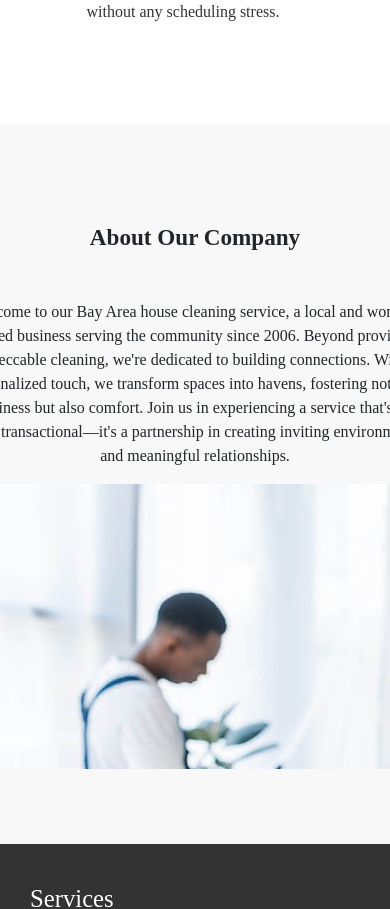
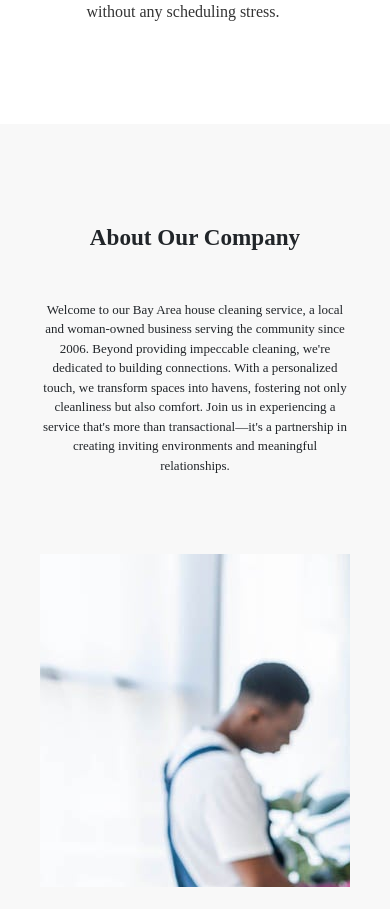
Before and after one commit to OverseerAtom/Marybels-House-Cleaning, a React (Create React App) app in the folder client/: page / in a window 390 px wide. Shown: the part 2500-3409 px from the top of the page. Built offline with nearby package versions, Linux system fonts and the light colour scheme.

Commit message:
fixed mobile stacking

```diff
--- a/client/src/components/css/about_our_company.module.css
+++ b/client/src/components/css/about_our_company.module.css
@@ -33,14 +33,19 @@
 @media screen  and (max-width: 576px) {
     .box{
         margin: 0px;
-        width: 500px;
-        height: 300px;
+        /* width: 500px; */
+        /* height: 300px; */
+        width: 100%;
+        font-size: 13px;
     }
     .image{
         width: 100%;
-        height: 95%;
+        height: 90%;
         background-image: url('../../media/Intro-photos.jpg');
-        object-fit: cover;
+        object-fit: fill;
         overflow: hidden;
     }
+    .mainContainer{
+        padding: 30px 10px 30px 10px;
+    }
 }
```
